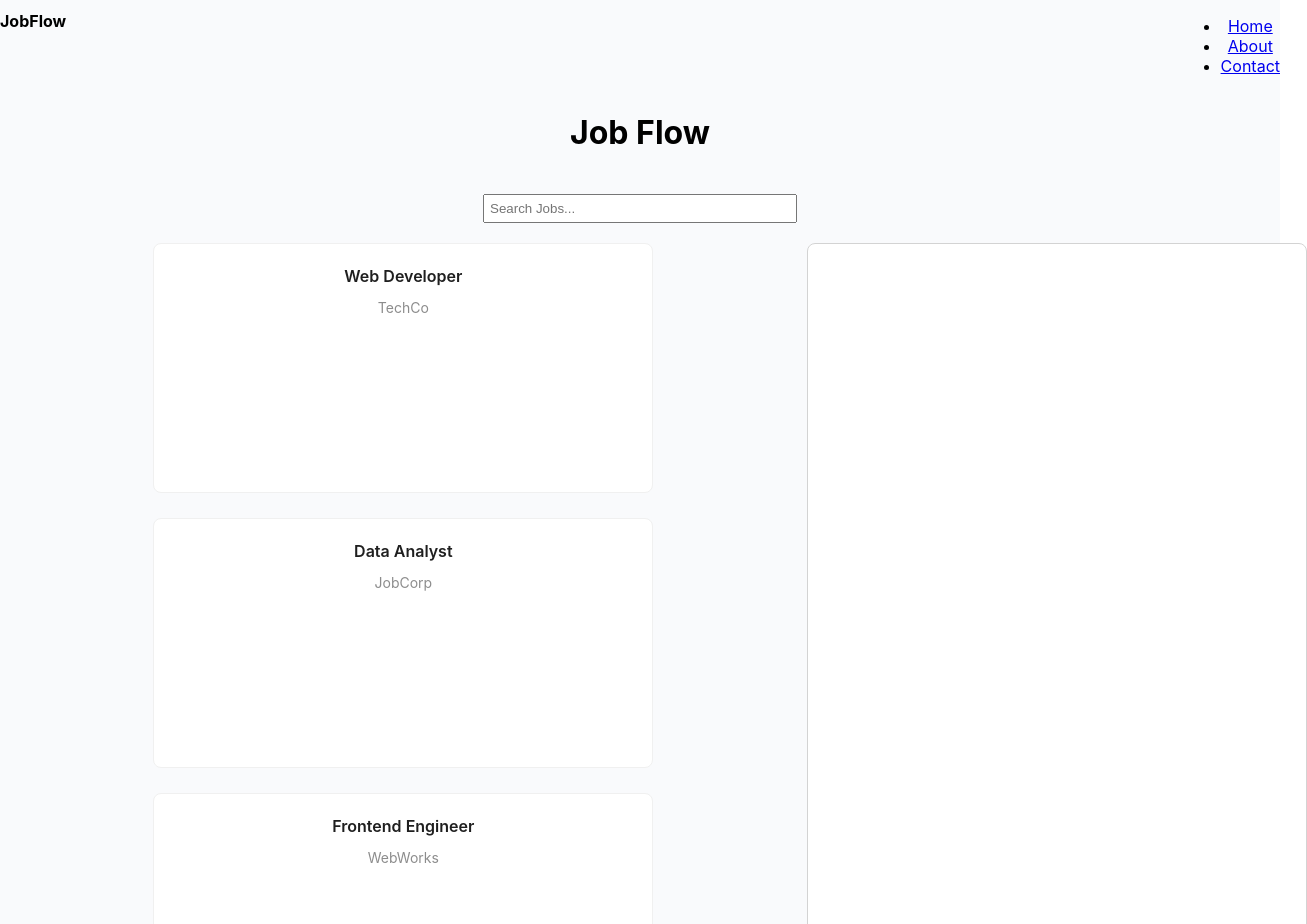
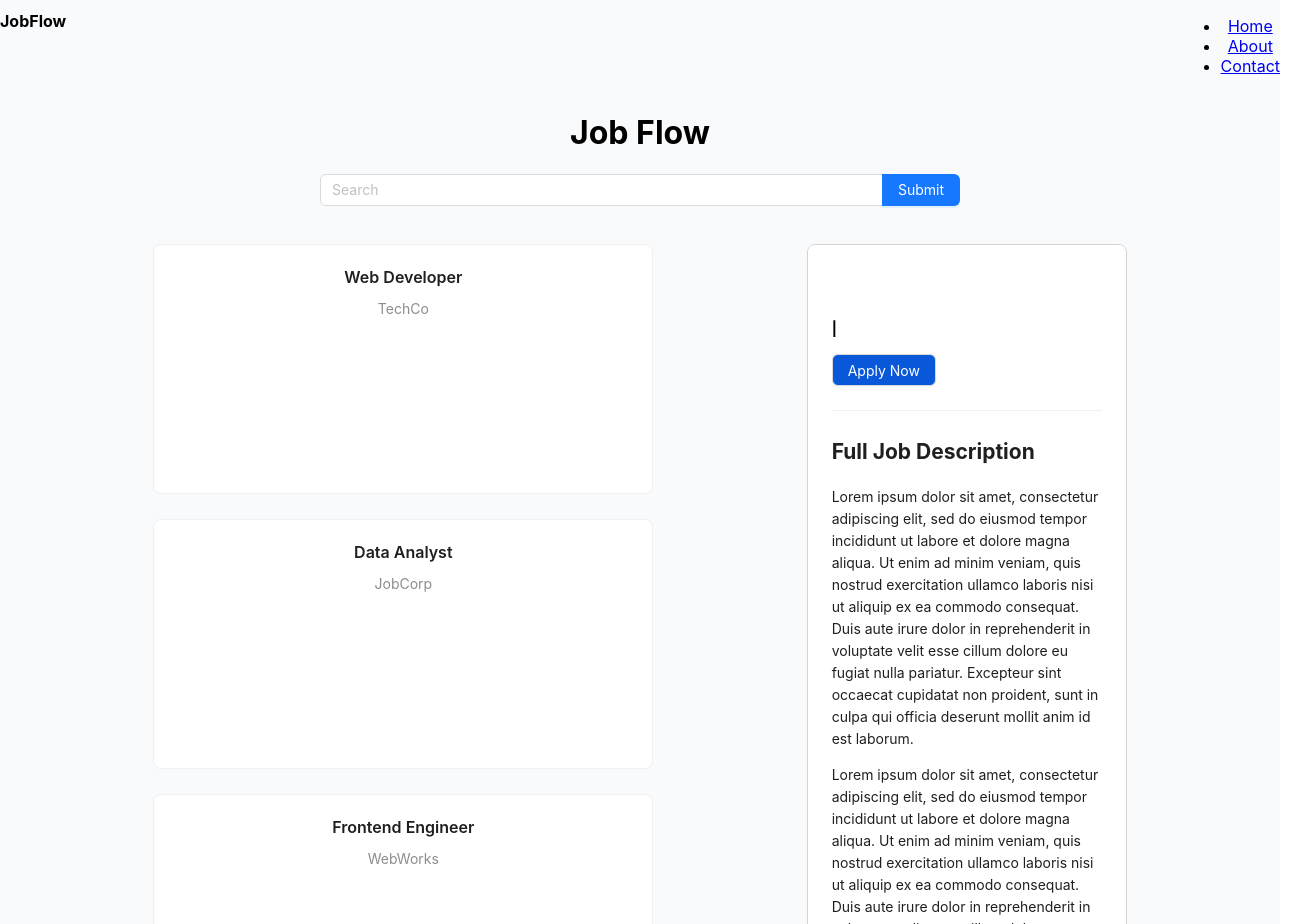
Before and after one commit to hillan1152/test_site, a React (Create React App) app: page / in a window 1280 px wide. Shown: the top 924 px of the page, 1307 px wide, since content can reach past the window. Built offline with nearby package versions, Linux system fonts and the light colour scheme.

Commit message:
created a new search bar and made sure it was usable, created new look for bar on the end.

```diff
--- a/src/App.js
+++ b/src/App.js
@@ -5,6 +5,9 @@ import CardShow from './Components/Cards/CardShow.js';
 import { SearchBar } from './Components/SearchBar/SearchBar.js';
 import { fakeFetchJob } from './Temp-Data/fakeJobs.js';
 import { NavBar } from './Components/NavBar/NavBar.js';
+import { Button, Input, Select, Space } from 'antd';
+
+const { Search } = Input;
 
 function App() {
   const [jobs, setJobs] = useState([]);
@@ -30,13 +33,20 @@ function App() {
       <NavBar />
       <h1>Job Flow</h1>
       {/* <SearchBar /> */}
-      <input
+      <Space.Compact style={{ width: '50%', marginBottom: '3%' }}>
+        <Input
+          placeholder="Search"
+          onChange={(e) => setSearchTerm(e.target.value)}
+        />
+        <Button type="primary">Submit</Button>
+      </Space.Compact>
+      {/* <input
         type="text"
         placeholder="Search Jobs..."
         value={searchTerm}
         onChange={(e) => setSearchTerm(e.target.value)}
         style={{ margin: '20px', padding: '5px', width: '300px' }}
-      />
+      /> */}
       <div style={{ display: 'flex', justifyContent: 'space-evenly' }}>
         <section>
             {
@@ -45,7 +55,7 @@ function App() {
               })
             }
         </section>
-        <section style={{ width: '25%'}}>
+        <section style={{ width: '25%' }}>
             <CardShow selectedJob={selectedJob} />
         </section>
       </div>
--- a/src/Components/Cards/CardShow.js
+++ b/src/Components/Cards/CardShow.js
@@ -1,21 +1,28 @@
 import React, { useState, useEffect } from 'react';
 import './Card.scss';
-import { Card } from 'antd';
+import { Card, Button, Divider } from 'antd';
 
 const { Meta } = Card;
 
 
 export const CardShow = (props) => {
     const { selectedJob } = props;
-    console.log("selected job", selectedJob)
     return (
-        <Card  style={{ display: 'flex', width: 500, height: 700, position: 'sticky', top: '5%', border: '1px solid lightgrey'}}>
-            <h1 style={{ color: 'black'}}>{selectedJob.title}</h1>
-            <section style={{ display: 'flex', flexFlow: 'row wrap', justifyContent: 'space-between', borderBottom: '1px solid black', width: '100%' }}>
-                <p style={{ color: 'black', fontWeight: 'bold'}}>{selectedJob.company}</p>
-                <p>{selectedJob.location}</p>
+        <Card  style={{ width: '100%', height: 700, position: 'sticky', top: '5%', border: '1px solid lightgrey', overflow: 'scroll'}}>
+            <h1 style={{ color: 'black', display: 'flex', justifyContent: 'flex-start'}}>{selectedJob.title}</h1>
+            <section style={{ display: 'flex', flexFlow: 'row wrap', justifyContent: 'start', width: '100%' }}>
+                <p style={{ color: 'black', fontWeight: 'bold'}}>{selectedJob.company} | {selectedJob.location} </p>
             </section>
-
+            <section style={{ display: 'flex', justifyContent: 'start', width: '100%' }}>
+                <Button style={{ backgroundColor: "#0958d9", color: 'white' }}>Apply Now</Button>
+            </section>
+            <Divider style={{ width: '100%' }}/>
+            <section style={{ textAlign: 'left', width: '100%' }}>
+                <h2>Full Job Description</h2>
+                <p>Lorem ipsum dolor sit amet, consectetur adipiscing elit, sed do eiusmod tempor incididunt ut labore et dolore magna aliqua. Ut enim ad minim veniam, quis nostrud exercitation ullamco laboris nisi ut aliquip ex ea commodo consequat. Duis aute irure dolor in reprehenderit in voluptate velit esse cillum dolore eu fugiat nulla pariatur. Excepteur sint occaecat cupidatat non proident, sunt in culpa qui officia deserunt mollit anim id est laborum.</p>
+                <p>Lorem ipsum dolor sit amet, consectetur adipiscing elit, sed do eiusmod tempor incididunt ut labore et dolore magna aliqua. Ut enim ad minim veniam, quis nostrud exercitation ullamco laboris nisi ut aliquip ex ea commodo consequat. Duis aute irure dolor in reprehenderit in voluptate velit esse cillum dolore eu fugiat nulla pariatur. Excepteur sint occaecat cupidatat non proident, sunt in culpa qui officia deserunt mollit anim id est laborum.</p>
+                <p>Lorem ipsum dolor sit amet, consectetur adipiscing elit, sed do eiusmod tempor incididunt ut labore et dolore magna aliqua. Ut enim ad minim veniam, quis nostrud exercitation ullamco laboris nisi ut aliquip ex ea commodo consequat. Duis aute irure dolor in reprehenderit in voluptate velit esse cillum dolore eu fugiat nulla pariatur. Excepteur sint occaecat cupidatat non proident, sunt in culpa qui officia deserunt mollit anim id est laborum.</p>
+            </section>
         </Card>
     );
 }
```
